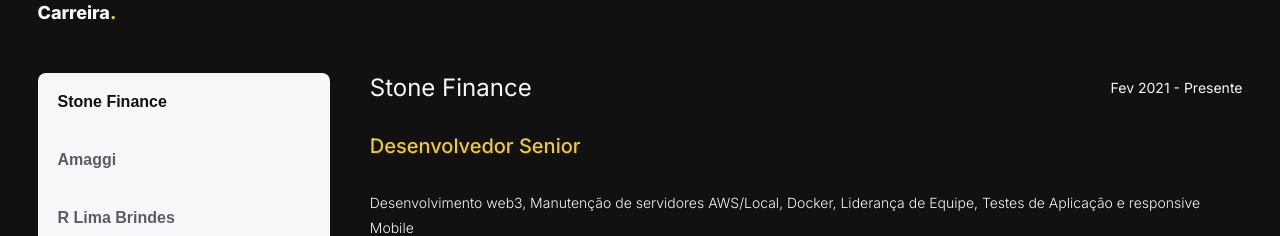
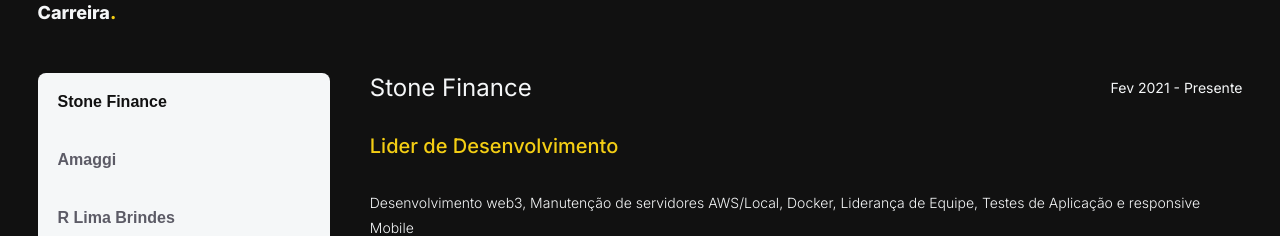
Before and after one commit to hawkdevelopers/hawk, a Next.js app: page / in a window 1280 px wide. Shown: the part 1340-1576 px from the top of the page. Built offline with nearby package versions, Linux system fonts and the light colour scheme.

Commit message:
Nova implementação

```diff
--- a/src/components/sub/hero-experience/HeroExperience.tsx
+++ b/src/components/sub/hero-experience/HeroExperience.tsx
@@ -10,7 +10,7 @@
   const tabs = [
     {
       name: "Stone Finance",
-      position: "Desenvolvedor Senior",
+      position: "Lider de Desenvolvimento",
       description:
         "Desenvolvimento web3, Manutenção de servidores AWS/Local, Docker, Liderança de Equipe, Testes de Aplicação e responsive Mobile",
       date: "Fev 2021 - Presente",
@@ -123,7 +123,7 @@
                 padding: 0,
               }}
             >
-              <h4
+              <h1
                 style={{
                   fontSize: "2.4rem",
                   fontWeight: 400,
@@ -131,7 +131,7 @@
                 }}
               >
                 {tables.name}
-              </h4>
+              </h1>
               <p
                 style={{
                   fontSize: "1.4rem",
@@ -142,7 +142,7 @@
                 {tables.date}
               </p>
             </div>
-            <h5
+            <h2
               style={{
                 fontSize: "2rem",
                 fontWeight: 500,
@@ -151,7 +151,7 @@
               }}
             >
               {tables.position}
-            </h5>
+            </h2>
             <p
               style={{
                 fontSize: "1.4rem",
```
